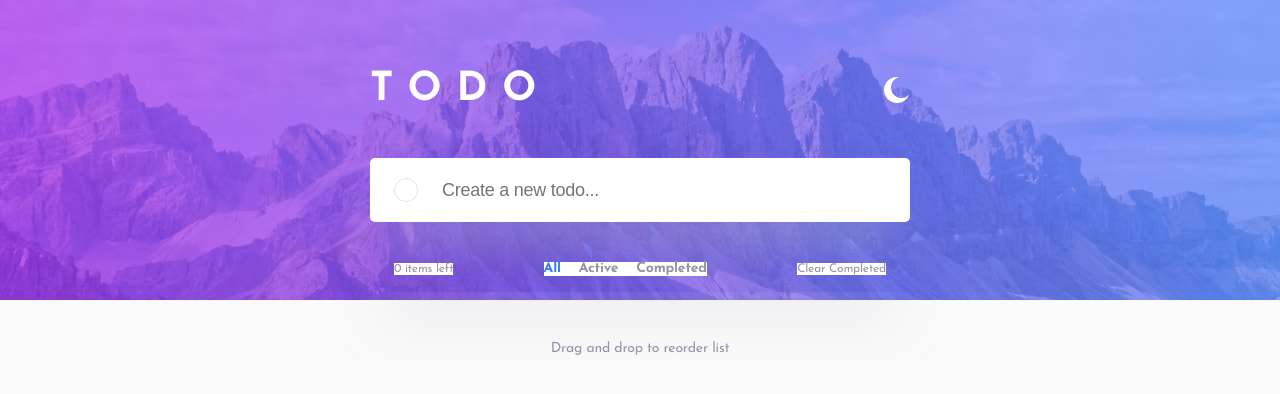
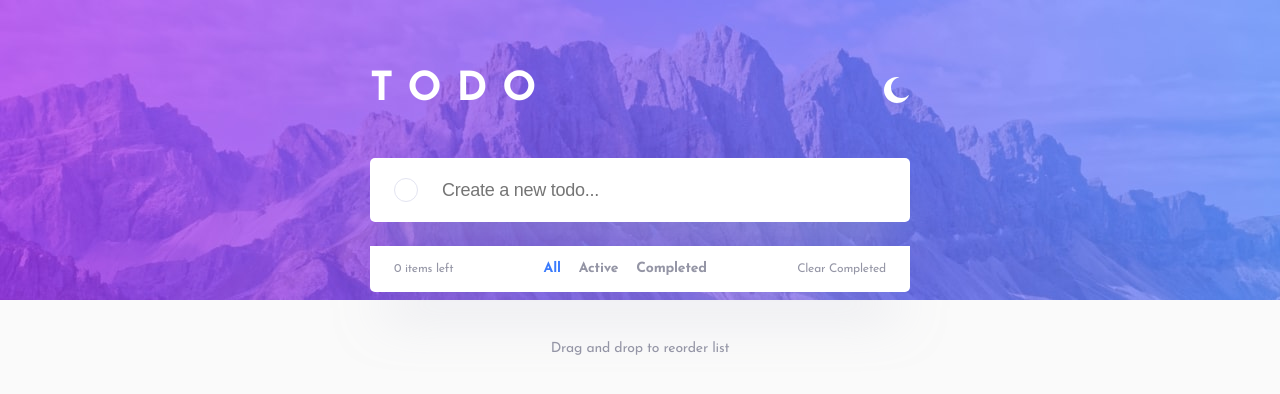
Before and after one commit to Lisviks/todo-app-frontendmentor, a Next.js app: page / in a window 1280 px wide. Shown: the top 394 px of the page. Built offline with nearby package versions, Linux system fonts and the light colour scheme.

Commit message:
fix footer background color gap for desktop screen

```diff
--- a/src/styles/globals.scss
+++ b/src/styles/globals.scss
@@ -359,6 +359,7 @@ header {
     position: relative;
     z-index: 1;
     box-shadow: var(--box-shadow);
+    background-color: var(--app-background);
 
     .items-left,
     .clear-completed {
```
